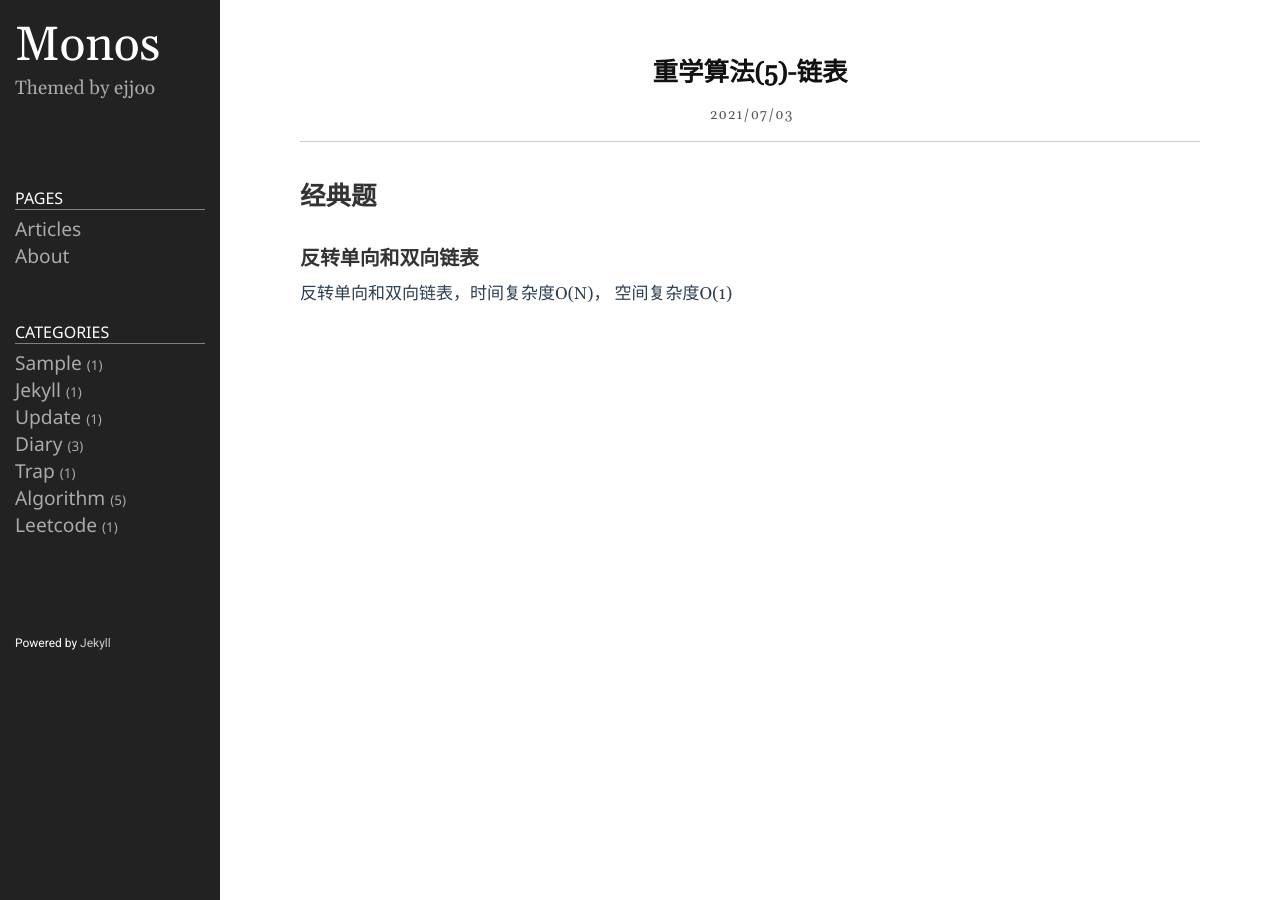
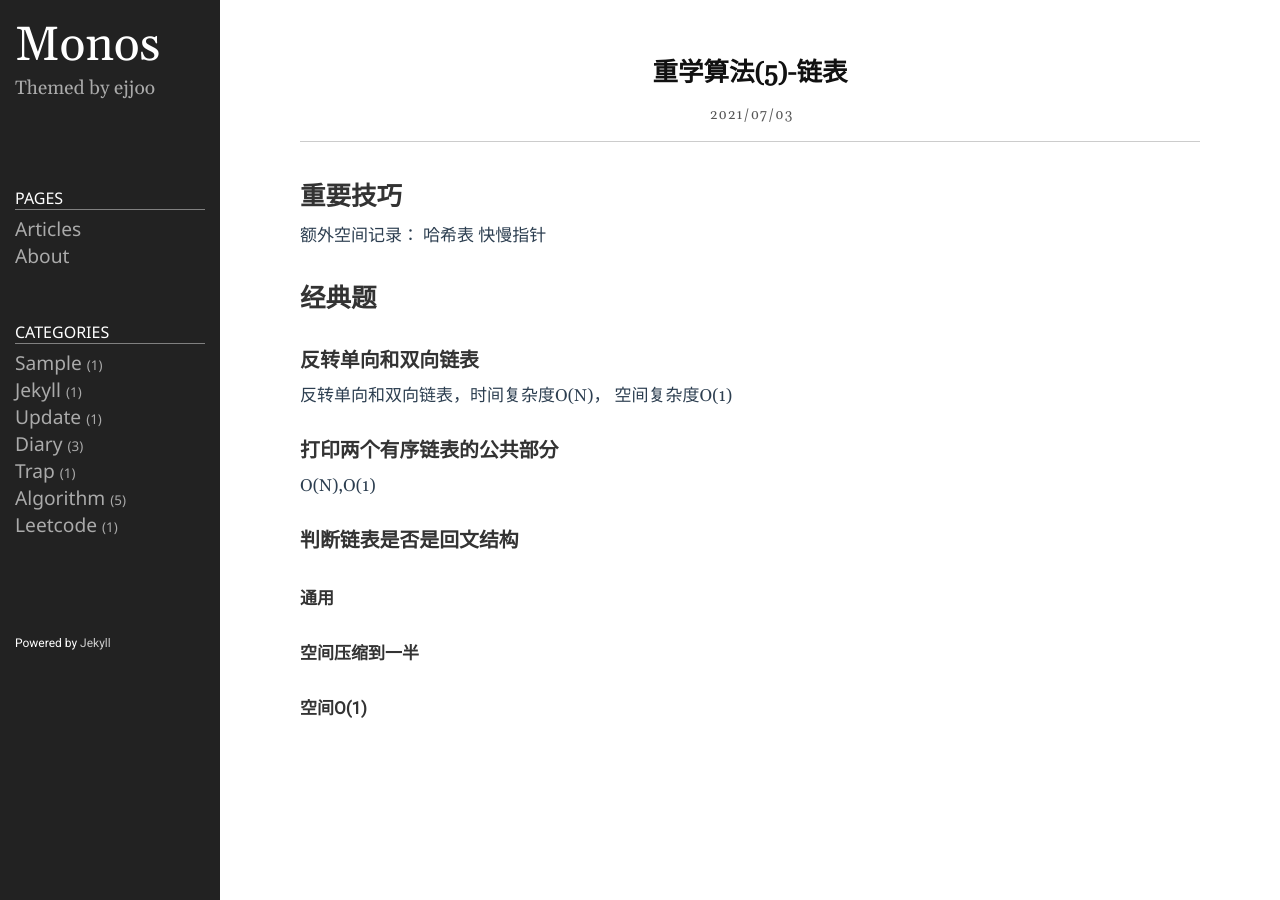
Before and after one commit to Taunk714/Taunk.github.io, a Jekyll site: the page built from _posts/2021-07-03-重学算法(5)-链表.md, in a window 1280 px wide. Built offline with Jekyll 4.4.1, drawn with Linux system fonts in a browser that asks for light colours.

Commit message:
修改文件: _posts/2021-07-03-重学算法(5)-链表.md

```diff
--- a/_posts/2021-07-03-重学算法(5)-链表.md
+++ b/_posts/2021-07-03-重学算法(5)-链表.md
@@ -7,8 +7,16 @@ keywords: algorithm
 image: 1.jpg
 preview: 1
 ---
-
+# 重要技巧
+额外空间记录： 哈希表
+快慢指针
 
 ## 经典题
 ### 反转单向和双向链表
 反转单向和双向链表，时间复杂度O(N)， 空间复杂度O(1)
+### 打印两个有序链表的公共部分
+O(N),O(1)
+### 判断链表是否是回文结构
+#### 通用
+#### 空间压缩到一半
+#### 空间O(1)
```
